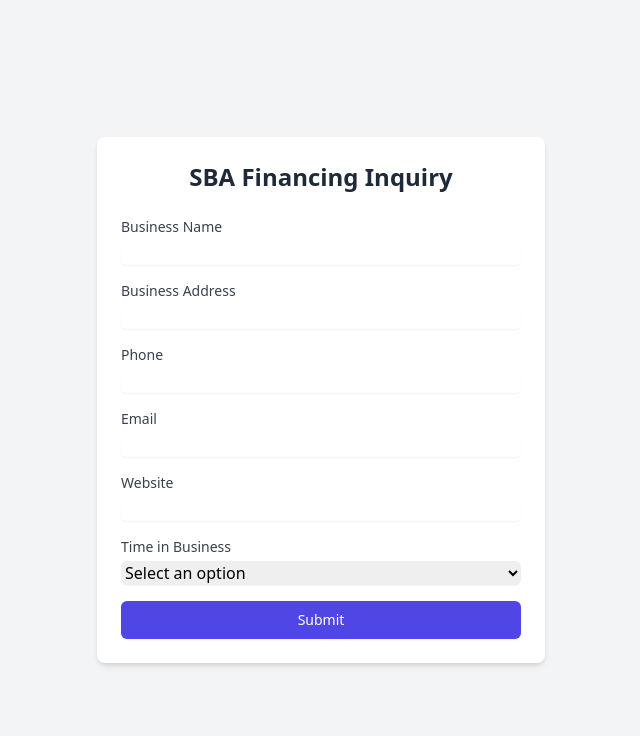
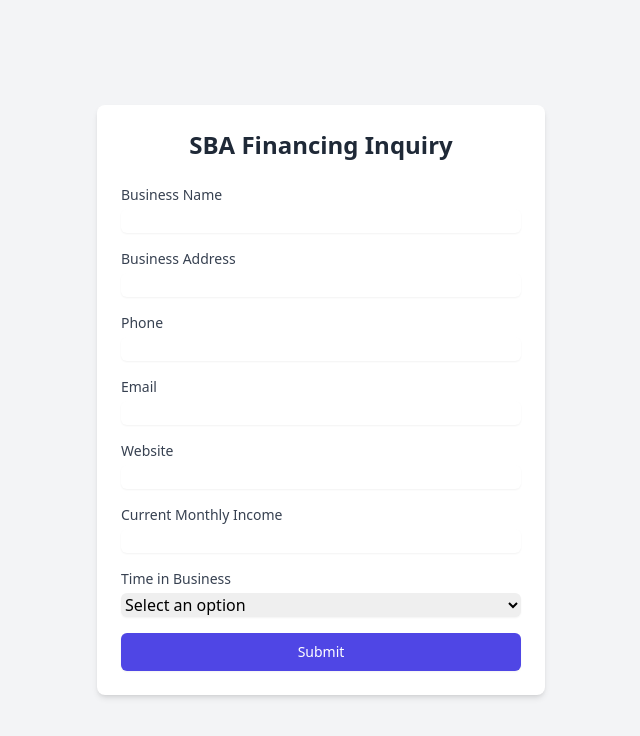
Before and after one commit to zlillymp/ContactForm, a plain HTML site: page index.html in a window 1280 px wide. Shown: the whole page, without its empty margins (319-959 px from the left). Drawn offline with nearby package versions, Linux system fonts and the light colour scheme.

Commit message:
Update index.html

```diff
--- a/index.html
+++ b/index.html
@@ -29,6 +29,10 @@
             <div>
                 <label for="website" class="block text-sm font-medium text-gray-700">Website</label>
                 <input type="url" id="website" name="website" class="mt-1 block w-full rounded-md border-gray-300 shadow-sm focus:border-indigo-300 focus:ring focus:ring-indigo-200 focus:ring-opacity-50">
+            </div>
+            <div>
+                <label for="monthlyIncome" class="block text-sm font-medium text-gray-700">Current Monthly Income</label>
+                <input type="number" id="monthlyIncome" name="monthlyIncome" required class="mt-1 block w-full rounded-md border-gray-300 shadow-sm focus:border-indigo-300 focus:ring focus:ring-indigo-200 focus:ring-opacity-50">
             </div>
             <div>
                 <label for="timeInBusiness" class="block text-sm font-medium text-gray-700">Time in Business</label>
```
